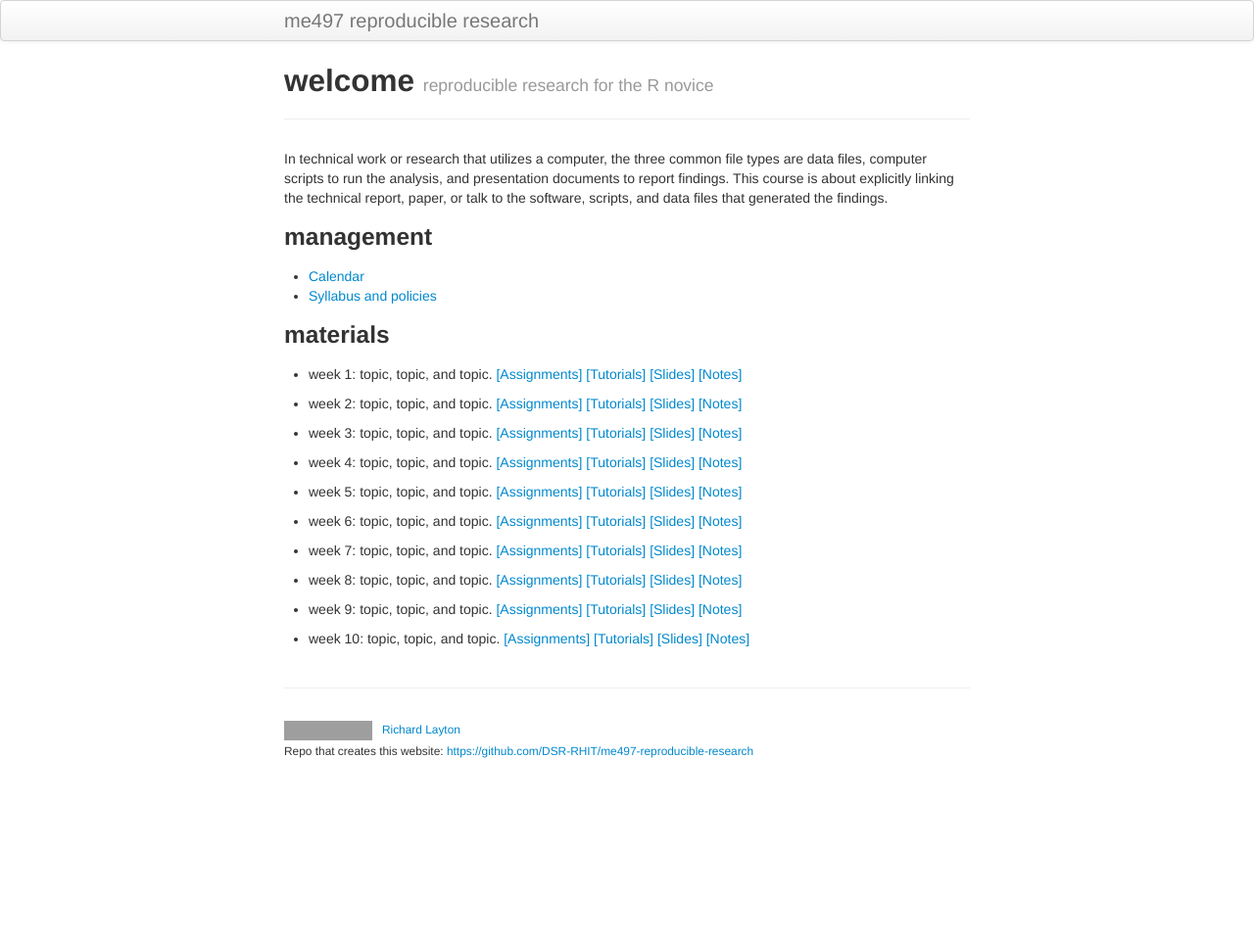
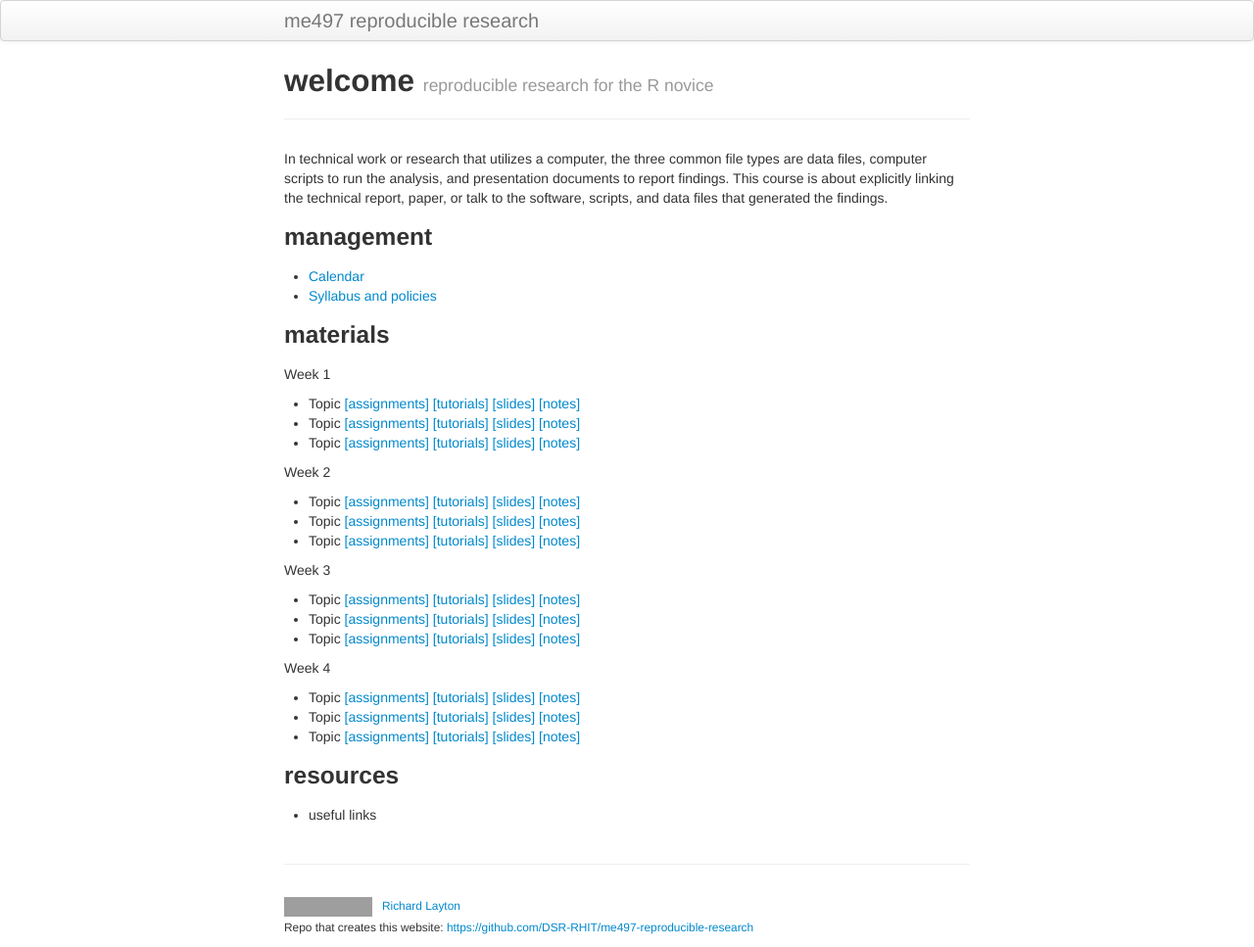
Before and after one commit to staceb/me497-reproducible-research, a Jekyll site: the page built from index.md, in a window 1280 px wide. Shown: the whole page at 98% size. Built offline with Jekyll 4.4.1, drawn with Linux system fonts in a browser that asks for light colours; before the commit the page ends 900 px from its top, so only the background shows below that; grey boxes are pictures that could not be loaded.

Commit message:
try a front page arrangement

```diff
--- a/index.md
+++ b/index.md
@@ -15,22 +15,33 @@
 
 ### materials
 
-- week 1: topic, topic, and topic. [[Assignments]](pages/item.html) [[Tutorials]](pages/item.html) [[Slides]](pages/item.html) [[Notes]](pages/item.html)
+Week 1
 
-- week 2: topic, topic, and topic. [[Assignments]](pages/item.html) [[Tutorials]](pages/item.html) [[Slides]](pages/item.html) [[Notes]](pages/item.html)
+- Topic [[assignments]](pages/item.html) [[tutorials]](pages/item.html) [[slides]](pages/item.html) [[notes]](pages/item.html)
+- Topic [[assignments]](pages/item.html) [[tutorials]](pages/item.html) [[slides]](pages/item.html) [[notes]](pages/item.html)
+- Topic [[assignments]](pages/item.html) [[tutorials]](pages/item.html) [[slides]](pages/item.html) [[notes]](pages/item.html)
 
-- week 3: topic, topic, and topic. [[Assignments]](pages/item.html) [[Tutorials]](pages/item.html) [[Slides]](pages/item.html) [[Notes]](pages/item.html)
+Week 2
 
-- week 4: topic, topic, and topic. [[Assignments]](pages/item.html) [[Tutorials]](pages/item.html) [[Slides]](pages/item.html) [[Notes]](pages/item.html)
+- Topic [[assignments]](pages/item.html) [[tutorials]](pages/item.html) [[slides]](pages/item.html) [[notes]](pages/item.html)
+- Topic [[assignments]](pages/item.html) [[tutorials]](pages/item.html) [[slides]](pages/item.html) [[notes]](pages/item.html)
+- Topic [[assignments]](pages/item.html) [[tutorials]](pages/item.html) [[slides]](pages/item.html) [[notes]](pages/item.html)
 
-- week 5: topic, topic, and topic. [[Assignments]](pages/item.html) [[Tutorials]](pages/item.html) [[Slides]](pages/item.html) [[Notes]](pages/item.html)
+Week 3
 
-- week 6: topic, topic, and topic. [[Assignments]](pages/item.html) [[Tutorials]](pages/item.html) [[Slides]](pages/item.html) [[Notes]](pages/item.html)
+- Topic [[assignments]](pages/item.html) [[tutorials]](pages/item.html) [[slides]](pages/item.html) [[notes]](pages/item.html)
+- Topic [[assignments]](pages/item.html) [[tutorials]](pages/item.html) [[slides]](pages/item.html) [[notes]](pages/item.html)
+- Topic [[assignments]](pages/item.html) [[tutorials]](pages/item.html) [[slides]](pages/item.html) [[notes]](pages/item.html)
 
-- week 7: topic, topic, and topic. [[Assignments]](pages/item.html) [[Tutorials]](pages/item.html) [[Slides]](pages/item.html) [[Notes]](pages/item.html)
+Week 4
 
-- week 8: topic, topic, and topic. [[Assignments]](pages/item.html) [[Tutorials]](pages/item.html) [[Slides]](pages/item.html) [[Notes]](pages/item.html)
+- Topic [[assignments]](pages/item.html) [[tutorials]](pages/item.html) [[slides]](pages/item.html) [[notes]](pages/item.html)
+- Topic [[assignments]](pages/item.html) [[tutorials]](pages/item.html) [[slides]](pages/item.html) [[notes]](pages/item.html)
+- Topic [[assignments]](pages/item.html) [[tutorials]](pages/item.html) [[slides]](pages/item.html) [[notes]](pages/item.html)
 
-- week 9: topic, topic, and topic. [[Assignments]](pages/item.html) [[Tutorials]](pages/item.html) [[Slides]](pages/item.html) [[Notes]](pages/item.html)
 
-- week 10: topic, topic, and topic. [[Assignments]](pages/item.html) [[Tutorials]](pages/item.html) [[Slides]](pages/item.html) [[Notes]](pages/item.html)
+
+
+### resources
+
+- useful links
```
